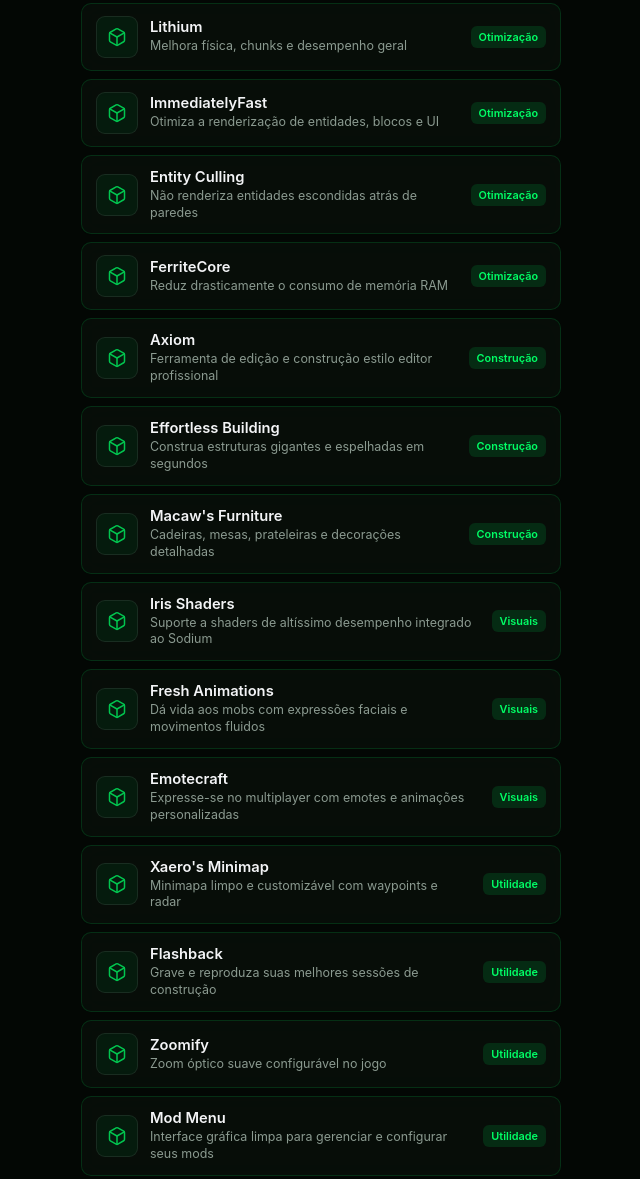
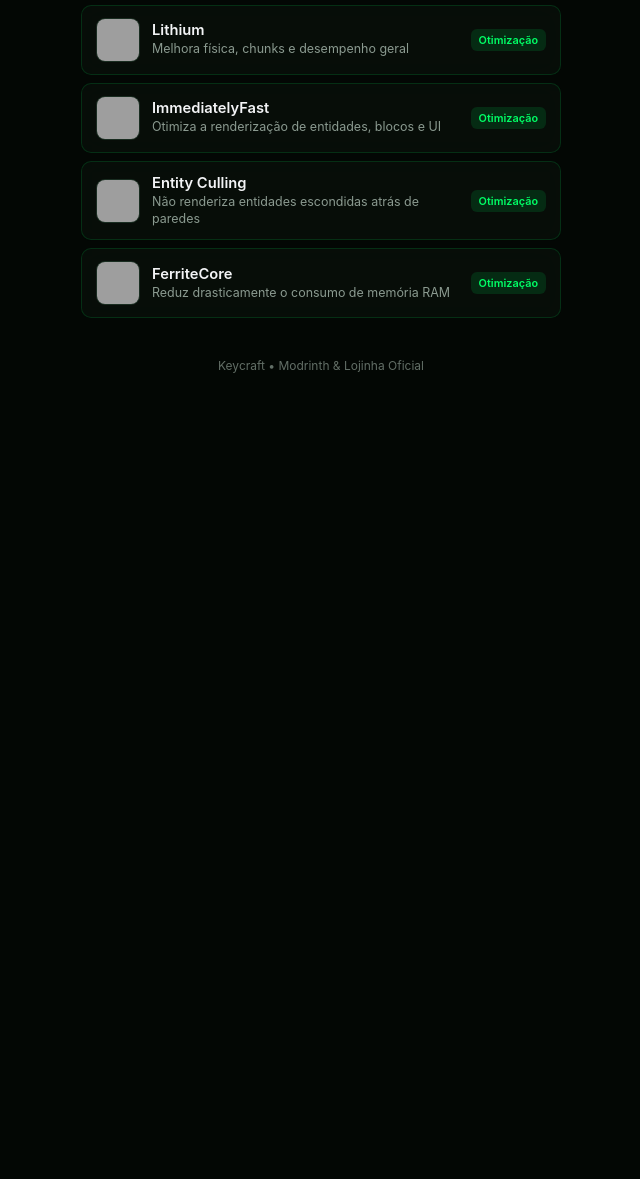
Before and after one commit to keyyyADM/LinksKEYCRAFT, a plain HTML site: page index.html in a window 1280 px wide. Shown: the part 893-2072 px from the top of the page, without its empty margins (319-959 px from the left). After the commit the page ends 1330 px from the top, so only its background shows below. Drawn offline with Linux system fonts and the light colour scheme; grey boxes are pictures that could not be loaded.

Commit message:
Update index.html

```diff
--- a/index.html
+++ b/index.html
@@ -373,8 +373,8 @@
     }
 
     .mod-thumb {
-      width: 42px;
-      height: 42px;
+      width: 44px;
+      height: 44px;
       border-radius: 9px;
       background: rgba(0, 255, 102, 0.06);
       border: 1px solid rgba(255, 255, 255, 0.08);
@@ -639,7 +639,7 @@
 
       <div class="section-header">
         <div class="section-title">Mods em Destaque</div>
-        <div class="mod-count" id="modCount">18 mods</div>
+        <div class="mod-count" id="modCount">8 mods</div>
       </div>
 
       <div class="mod-list" id="modList"></div>
@@ -752,7 +752,7 @@
 
   <script>
     // ============================================================
-    // LISTA DE MODS (Basta colar o link da imagem dentro de img: "")
+    // LISTA OFICIAL DE MODS (Todos com imagem e link do Modrinth)
     // ============================================================
     const MODS_DATA = [
       {
@@ -774,112 +774,42 @@
         desc: "Otimização extrema de FPS e renderização",
         cat: "otimização",
         url: "https://modrinth.com/mod/sodium",
-        img: ""
+        img: "https://cdn.modrinth.com/data/AANobbMI/icon.png"
       },
       {
         nome: "Sodium Extra",
         desc: "Opções extras de configuração gráfica para o Sodium",
         cat: "otimização",
         url: "https://modrinth.com/mod/sodium-extra",
-        img: ""
+        img: "https://cdn.modrinth.com/data/PtjYWJkn/icon.png"
       },
       {
         nome: "Lithium",
         desc: "Melhora física, chunks e desempenho geral",
         cat: "otimização",
         url: "https://modrinth.com/mod/lithium",
-        img: ""
+        img: "https://cdn.modrinth.com/data/gvQqBUqZ/icon.png"
       },
       {
         nome: "ImmediatelyFast",
         desc: "Otimiza a renderização de entidades, blocos e UI",
         cat: "otimização",
         url: "https://modrinth.com/mod/immediatelyfast",
-        img: ""
+        img: "https://cdn.modrinth.com/data/5ZwdcRci/8335dd505094a79b4ad306935b10f724e2b76d8b.png"
       },
       {
         nome: "Entity Culling",
         desc: "Não renderiza entidades escondidas atrás de paredes",
         cat: "otimização",
         url: "https://modrinth.com/mod/entityculling",
-        img: ""
+        img: "https://cdn.modrinth.com/data/NNAgCjsB/icon.png"
       },
       {
         nome: "FerriteCore",
         desc: "Reduz drasticamente o consumo de memória RAM",
         cat: "otimização",
         url: "https://modrinth.com/mod/ferritecore",
-        img: ""
-      },
-      {
-        nome: "Axiom",
-        desc: "Ferramenta de edição e construção estilo editor profissional",
-        cat: "construção",
-        url: "https://modrinth.com/mod/axiom",
-        img: ""
-      },
-      {
-        nome: "Effortless Building",
-        desc: "Construa estruturas gigantes e espelhadas em segundos",
-        cat: "construção",
-        url: "https://modrinth.com/mod/effortless-building",
-        img: ""
-      },
-      {
-        nome: "Macaw's Furniture",
-        desc: "Cadeiras, mesas, prateleiras e decorações detalhadas",
-        cat: "construção",
-        url: "https://modrinth.com/mod/macaws-furniture",
-        img: ""
-      },
-      {
-        nome: "Iris Shaders",
-        desc: "Suporte a shaders de altíssimo desempenho integrado ao Sodium",
-        cat: "visuais",
-        url: "https://modrinth.com/mod/iris",
-        img: ""
-      },
-      {
-        nome: "Fresh Animations",
-        desc: "Dá vida aos mobs com expressões faciais e movimentos fluidos",
-        cat: "visuais",
-        url: "https://modrinth.com/mod/fresh-animations",
-        img: ""
-      },
-      {
-        nome: "Emotecraft",
-        desc: "Expresse-se no multiplayer com emotes e animações personalizadas",
-        cat: "visuais",
-        url: "https://modrinth.com/mod/emotecraft",
-        img: ""
-      },
-      {
-        nome: "Xaero's Minimap",
-        desc: "Minimapa limpo e customizável com waypoints e radar",
-        cat: "utilidade",
-        url: "https://modrinth.com/mod/xaeros-minimap",
-        img: ""
-      },
-      {
-        nome: "Flashback",
-        desc: "Grave e reproduza suas melhores sessões de construção",
-        cat: "utilidade",
-        url: "https://modrinth.com/mod/flashback",
-        img: ""
-      },
-      {
-        nome: "Zoomify",
-        desc: "Zoom óptico suave configurável no jogo",
-        cat: "utilidade",
-        url: "https://modrinth.com/mod/zoomify",
-        img: ""
-      },
-      {
-        nome: "Mod Menu",
-        desc: "Interface gráfica limpa para gerenciar e configurar seus mods",
-        cat: "utilidade",
-        url: "https://modrinth.com/mod/modmenu",
-        img: ""
+        img: "https://cdn.modrinth.com/data/uXXizFIs/icon.jpg"
       }
     ];
 
```
